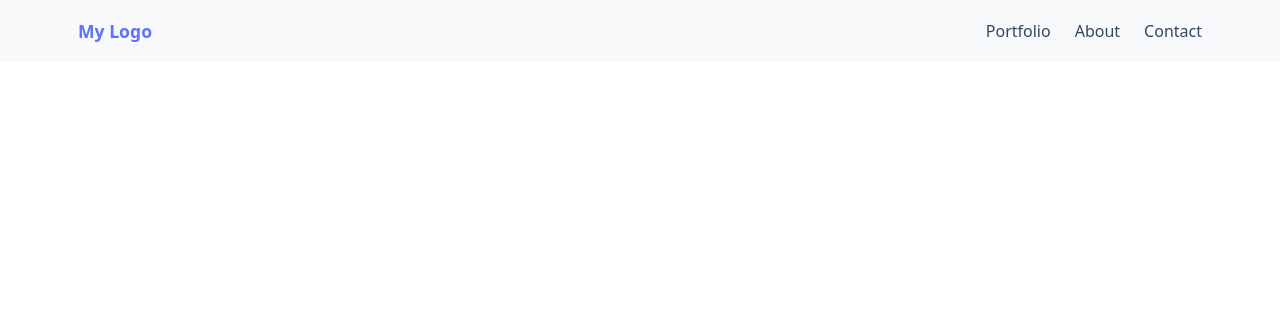
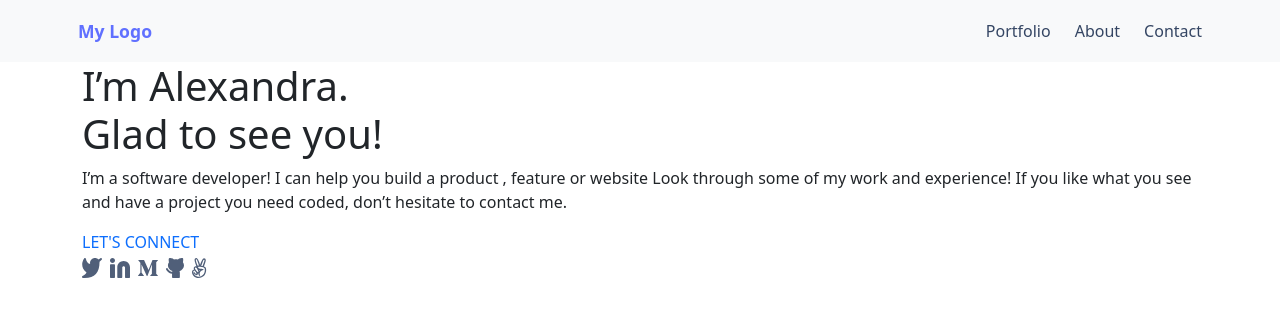
Before and after one commit to over-geek/bootstrap, a website: page index.html in a window 1280 px wide. Drawn offline with nearby package versions, Linux system fonts and the light colour scheme.

Commit message:
Add texts to header section

```diff
--- a/index.html
+++ b/index.html
@@ -26,6 +26,35 @@
         </ul>
       </div>
     </nav>
+    <header>
+      <div class="container">
+        <h1 id="header-text">
+          I’m Alexandra. <br>
+          Glad to see you!
+        </h1>
+        <p>
+          I’m a software developer! I can help you build a product , feature or website Look through some of my work and experience! If you like what you see and have a project you need coded, don’t hesitate to contact me.
+        </p>
+        <a href="#" class="text-decoration-none contact-link">LET'S CONNECT</a>
+        <ul class="d-flex list-unstyled">
+          <li>
+            <a href="#"><img src="asset/twitter.svg" alt="twitter_icon"></a>
+          </li>
+          <li class="ms-2">
+            <a href="#"><img src="asset/Linkedin icon.svg" alt="Linkedin_icon"></a>
+          </li>
+          <li class="ms-2">
+            <a href="#"><img src="asset/M.svg" alt="Medium_icon"></a>
+          </li>
+          <li class="ms-2">
+            <a href="#"><img src="asset/github.svg" alt="github_icon"></a>
+          </li>
+          <li class="ms-2">
+            <a href="#"><img src="asset/thumbs.svg" alt="angellist_icon"></a>
+          </li>
+        </ul>
+      </div>
+    </header>
     <script src="node_modules/bootstrap/dist/js/bootstrap.min.js"></script>
   </body>
 </html>
```
